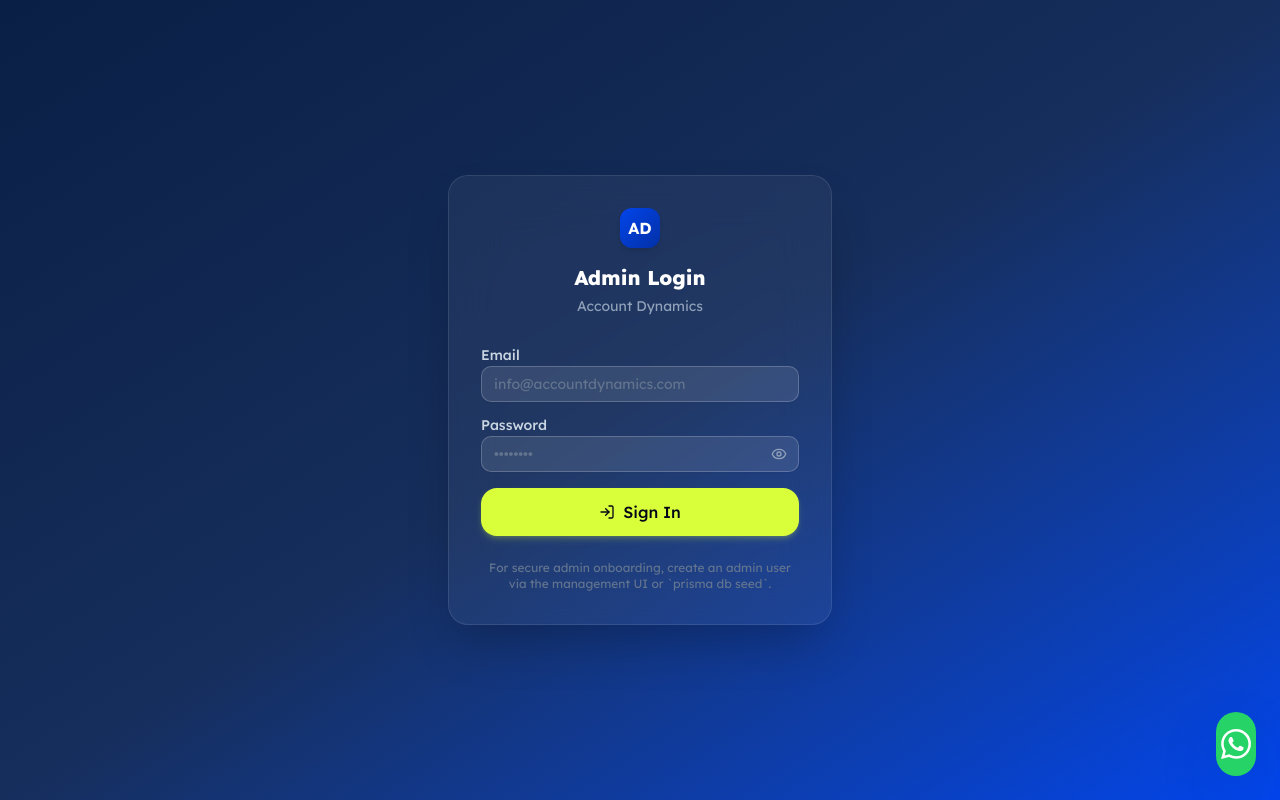
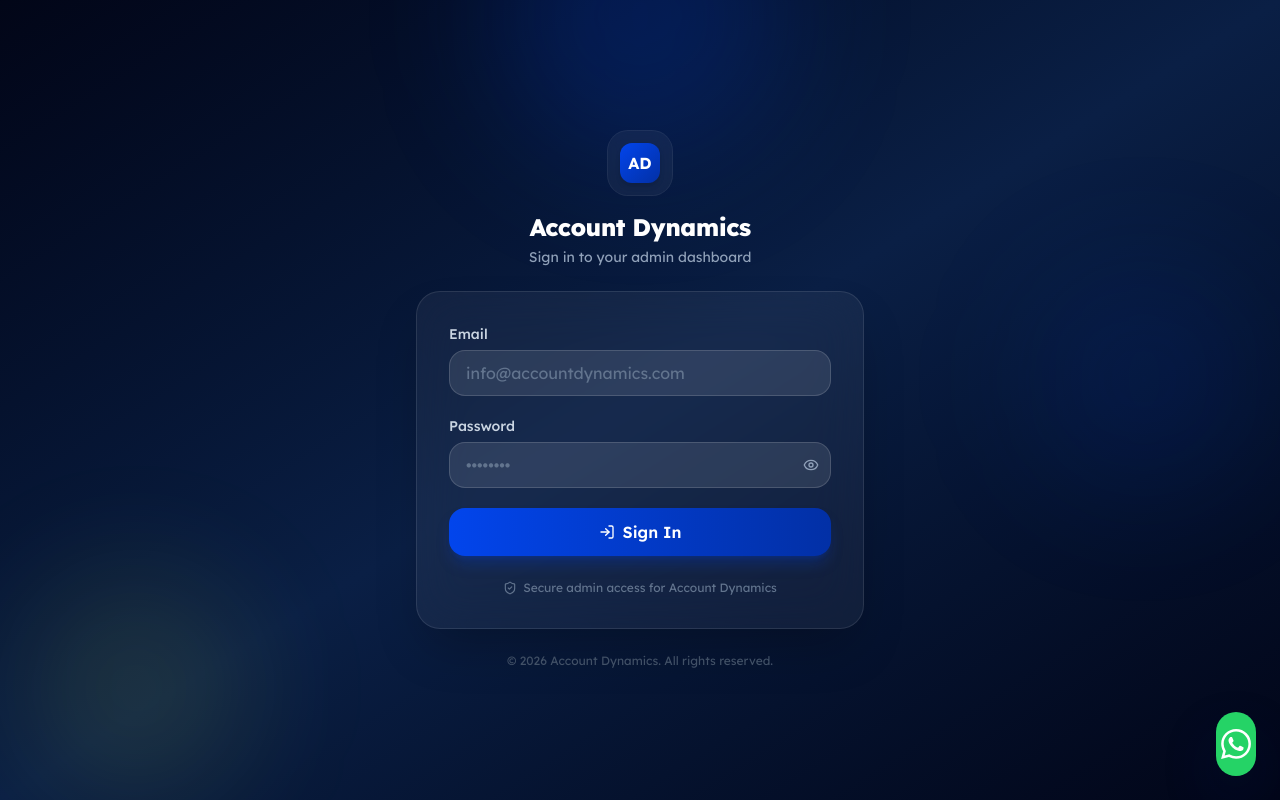
Before and after one commit to Ice-Tech-Rwanda/Account-Dynamics, a Next.js app: page /admin/login in a window 1280 px wide. Built offline with nearby package versions, Linux system fonts and the light colour scheme; no server answers.

Commit message:
Redesign admin login page (server action, prevents redirect-stay)

```diff
--- /dev/null
+++ b/src/app/admin/login/actions.ts
@@ -0,0 +1,33 @@
+"use server";
+
+import { signIn, signOut } from "@/lib/auth";
+import { redirect } from "next/navigation";
+
+export type LoginState = { error?: string };
+
+export async function loginAction(
+  _prev: LoginState | undefined,
+  formData: FormData
+): Promise<LoginState> {
+  const email = String(formData.get("email") ?? "");
+  const password = String(formData.get("password") ?? "");
+
+  try {
+    await signIn("credentials", {
+      email,
+      password,
+      redirectTo: "/admin/dashboard",
+    });
+  } catch (err) {
+    if (err instanceof Error && err.message === "NEXT_REDIRECT") {
+      redirect("/admin/dashboard");
+    }
+    return { error: "Invalid email or password" };
+  }
+
+  redirect("/admin/dashboard");
+}
+
+export async function signOutAction() {
+  await signOut({ redirectTo: "/admin/login" });
+}
--- a/src/app/admin/login/page.tsx
+++ b/src/app/admin/login/page.tsx
@@ -1,115 +1,140 @@
 "use client";
 
 import { useState } from "react";
-import { Button } from "@/components/ui/button";
-import { Input } from "@/components/ui/input";
-import { Label } from "@/components/ui/label";
-import { Eye, EyeOff, LogIn, Loader2 } from "lucide-react";
-import { toast } from "sonner";
-import { useRouter } from "next/navigation";
-import { signIn } from "next-auth/react";
+import { useActionState } from "react";
+import { Eye, EyeOff, LogIn, Loader2, ShieldCheck } from "lucide-react";
 import { Logo } from "@/components/brand/Logo";
 import { siteConfig } from "@/lib/site";
+import { loginAction, type LoginState } from "./actions";
 
 export default function AdminLoginPage() {
-  const [email, setEmail] = useState("");
-  const [password, setPassword] = useState("");
   const [showPassword, setShowPassword] = useState(false);
-  const [loading, setLoading] = useState(false);
-  const router = useRouter();
 
-  const handleLogin = async (e: React.FormEvent) => {
-    e.preventDefault();
-    if (!email || !password) return;
-
-    setLoading(true);
-
-    try {
-      const result = await signIn("credentials", {
-        email,
-        password,
-        redirect: false,
-        callbackUrl: window.location.origin + "/admin/dashboard",
-      });
-
-      if (result?.error) {
-        toast.error("Invalid email or password");
-      } else if (result?.ok) {
-        toast.success("Welcome back!");
-        router.push(result.url ?? "/admin/dashboard");
-        router.refresh();
-      } else {
-        toast.error("Invalid email or password");
-      }
-    } catch {
-      toast.error("Login failed. Please try again.");
-    }
-
-    setLoading(false);
-  };
+  const [state, formAction, pending] = useActionState<
+    LoginState | undefined,
+    FormData
+  >(loginAction, undefined);
 
   return (
-    <div className="flex min-h-screen items-center justify-center bg-gradient-to-br from-brand-bg-dark via-brand-bg-dark-mid to-brand p-4">
-      <div className="w-full max-w-sm rounded-2xl border border-white/10 bg-white/5 backdrop-blur-xl p-8 shadow-2xl">
-        <div className="text-center mb-8">
-          <div className="flex justify-center mb-4">
+    <main className="relative flex min-h-screen items-center justify-center overflow-hidden bg-gradient-to-br from-slate-950 via-brand-bg-dark to-slate-950 p-4">
+      <div
+        aria-hidden
+        className="pointer-events-none absolute -top-32 left-1/2 h-72 w-72 -translate-x-1/2 rounded-full bg-brand/20 blur-3xl"
+      />
+      <div
+        aria-hidden
+        className="pointer-events-none absolute bottom-0 left-6 h-56 w-56 rounded-full bg-accent/10 blur-3xl"
+      />
+      <div
+        aria-hidden
+        className="pointer-events-none absolute right-6 top-1/3 h-56 w-56 rounded-full bg-brand/10 blur-3xl"
+      />
+
+      <div className="relative w-full max-w-md">
+        <div className="mb-6 flex flex-col items-center">
+          <div className="rounded-2xl bg-white/5 p-3 ring-1 ring-white/10 backdrop-blur">
             <Logo size="md" showWordmark={false} />
           </div>
-          <h1 className="text-xl font-black text-white">Admin Login</h1>
-          <p className="mt-1 text-sm text-slate-400">{siteConfig.productName}</p>
+          <h1 className="mt-4 text-2xl font-black text-white tracking-tight">
+            {siteConfig.productName}
+          </h1>
+          <p className="mt-1 text-sm text-slate-400">
+            Sign in to your admin dashboard
+          </p>
         </div>
 
-        <form onSubmit={handleLogin} className="space-y-4">
+        <div className="rounded-3xl border border-white/10 bg-white/5 p-8 shadow-2xl backdrop-blur-xl">
+          <form action={formAction} className="space-y-5">
             <div>
-            <Label className="text-slate-300">Email</Label>
-            <Input
+              <label
+                htmlFor="email"
+                className="mb-1.5 block text-sm font-medium text-slate-300"
+              >
+                Email
+              </label>
+              <input
+                id="email"
+                name="email"
                 type="email"
-              value={email}
-              onChange={(e) => setEmail(e.target.value)}
-              className="mt-1 bg-white/10 border-white/20 text-white placeholder:text-slate-500 focus:border-brand/50"
+                autoComplete="email"
+                required
                 placeholder={siteConfig.email}
-              required
-              disabled={loading}
+                disabled={pending}
+                className="w-full rounded-xl border border-white/15 bg-white/10 px-4 py-2.5 text-white placeholder:text-slate-500 outline-none transition focus:border-brand/60 focus:ring-2 focus:ring-brand/30 disabled:opacity-60"
               />
             </div>
+
             <div>
-            <Label className="text-slate-300">Password</Label>
-            <div className="relative mt-1">
-              <Input
+              <label
+                htmlFor="password"
+                className="mb-1.5 block text-sm font-medium text-slate-300"
+              >
+                Password
+              </label>
+              <div className="relative">
+                <input
+                  id="password"
+                  name="password"
                   type={showPassword ? "text" : "password"}
-                value={password}
-                onChange={(e) => setPassword(e.target.value)}
-                className="bg-white/10 border-white/20 text-white placeholder:text-slate-500 focus:border-brand/50 pr-10"
+                  autoComplete="current-password"
+                  required
                   placeholder="••••••••"
-                required
-                disabled={loading}
+                  disabled={pending}
+                  className="w-full rounded-xl border border-white/15 bg-white/10 px-4 py-2.5 pr-12 text-white placeholder:text-slate-500 outline-none transition focus:border-brand/60 focus:ring-2 focus:ring-brand/30 disabled:opacity-60"
                 />
                 <button
                   type="button"
-                onClick={() => setShowPassword(!showPassword)}
-                className="absolute right-3 top-1/2 -translate-y-1/2 text-slate-400 hover:text-white"
+                  onClick={() => setShowPassword((v) => !v)}
+                  className="absolute right-3 top-1/2 -translate-y-1/2 text-slate-400 transition hover:text-white disabled:opacity-60"
                   tabIndex={-1}
+                  aria-label={showPassword ? "Hide password" : "Show password"}
+                  disabled={pending}
                 >
-                {showPassword ? <EyeOff className="size-4" /> : <Eye className="size-4" />}
+                  {showPassword ? (
+                    <EyeOff className="size-4" />
+                  ) : (
+                    <Eye className="size-4" />
+                  )}
                 </button>
               </div>
             </div>
-          <Button
+
+            {state?.error && (
+              <p className="rounded-xl border border-red-500/30 bg-red-500/10 px-4 py-2.5 text-sm text-red-300">
+                {state.error}
+              </p>
+            )}
+
+            <button
               type="submit"
-            variant="accent"
-            size="xl"
-            className="w-full rounded-xl gap-2"
-            disabled={loading}
+              disabled={pending}
+              className="flex w-full items-center justify-center gap-2 rounded-xl bg-gradient-to-r from-brand to-brand-strong px-4 py-3 font-semibold text-white shadow-lg shadow-brand/25 transition hover:brightness-110 disabled:cursor-not-allowed disabled:opacity-70"
             >
-            {loading ? <Loader2 className="size-4 animate-spin" /> : <LogIn className="size-4" />}
-            {loading ? "Signing in..." : "Sign In"}
-          </Button>
+              {pending ? (
+                <>
+                  <Loader2 className="size-4 animate-spin" />
+                  Signing in...
+                </>
+              ) : (
+                <>
+                  <LogIn className="size-4" />
+                  Sign In
+                </>
+              )}
+            </button>
           </form>
 
-        <p className="mt-6 text-center text-xs text-slate-500">
-          For secure admin onboarding, create an admin user via the management UI or `prisma db seed`.
+          <div className="mt-6 flex items-center justify-center gap-1.5 text-xs text-slate-500">
+            <ShieldCheck className="size-3.5" />
+            Secure admin access for {siteConfig.productName}
+          </div>
+        </div>
+
+        <p className="mt-6 text-center text-xs text-slate-600">
+          © {new Date().getFullYear()} {siteConfig.productName}. All rights
+          reserved.
         </p>
       </div>
-    </div>
+    </main>
   );
 }
```
Lines whose indentation alone changed are shown as unchanged.
